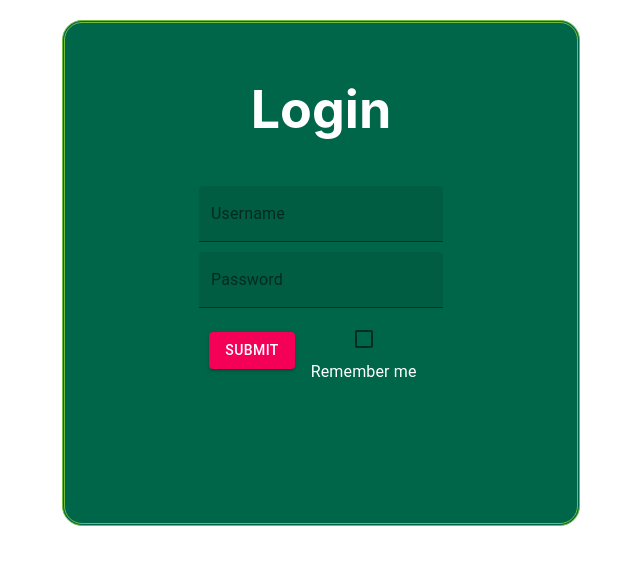
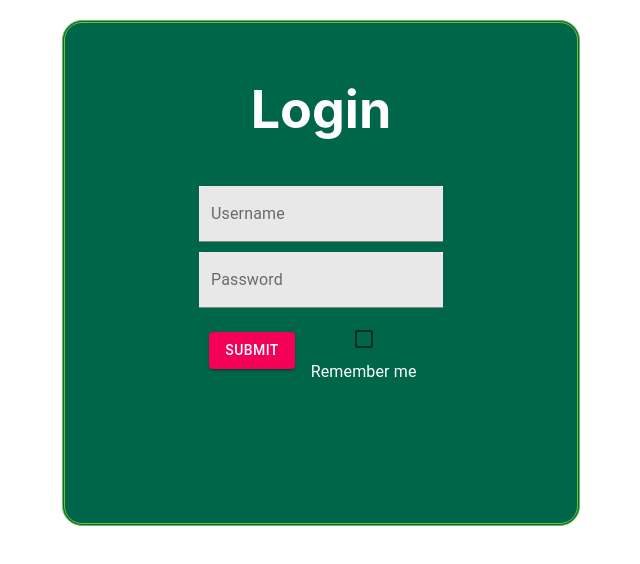
Before and after one commit to umkc-cs-451-2020-spring/semester-project-group-3, a React (Create React App) app: page / in a window 1280 px wide. Shown: the top 564 px of the page, without its empty margins (319-959 px from the left). Built offline with nearby package versions, Linux system fonts and the light colour scheme.

Commit message:
Styling added

```diff
--- a/src/components/Login/LoginForm.js
+++ b/src/components/Login/LoginForm.js
@@ -28,15 +28,22 @@ import FormControlLabel from '@material-ui/core/FormControlLabel';
     meta: { touched, error }
     }) => (
     <TextField
+    style={{
+        backgroundColor: "white"
+    }}
+    InputProps={{
+        style: {
+            color: "black"
+        }
+    }}
+    color="primary"
     id="filled-basic"
     label={label}
     variant="filled"
-        color="secondary"
     helperText={touched && error}
-        />
-      )
+    />)
 
-    const Login = props => {
+function Login (){
     const dispatch = useDispatch();
     return (
         <div>
```
Also changed, not shown: src/rStore/validate/login.js (deleted, +0 -19 lines). Lines whose indentation alone changed are shown as unchanged.
